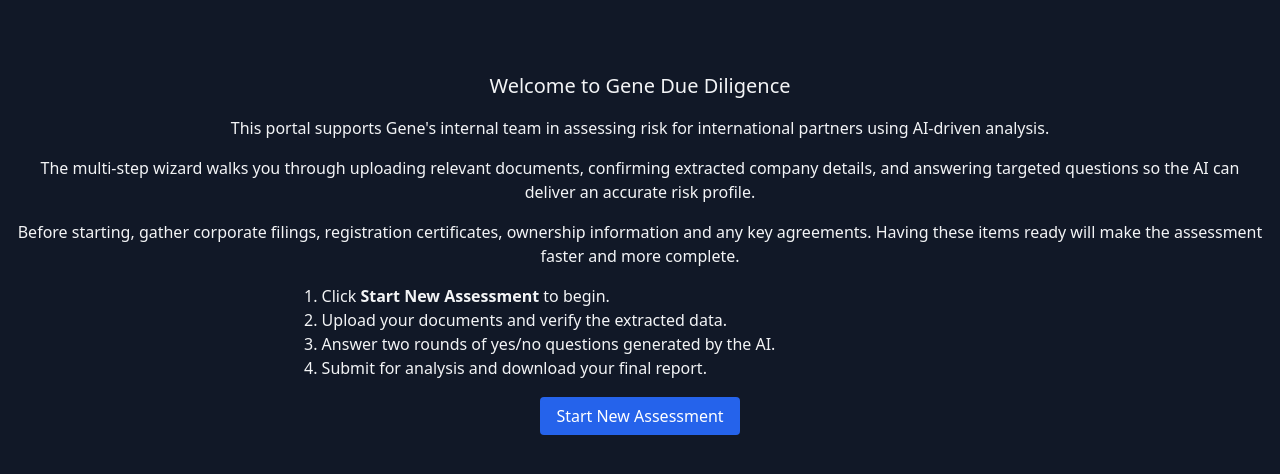
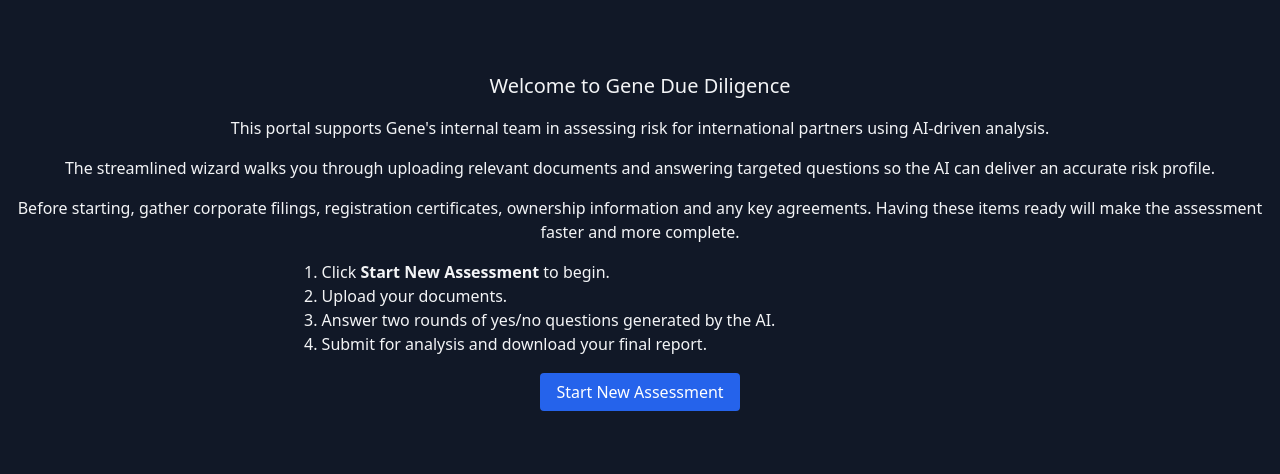
Before and after one commit to sherafyk/GB1, a FastAPI app: page / in a window 1280 px wide. Shown: the part 64-538 px from the top of the page. Run offline with FastAPI, Linux system fonts and the light colour scheme; some libraries are stand-ins or nearby versions.

Commit message:
Simplify workflow to start with document upload

```diff
--- a/app/main.py
+++ b/app/main.py
@@ -209,7 +209,9 @@
     structured = await extract_structured_data(combined)
     form["company"] = structured.get("company", {})
     form["context"] = structured.get("context", {})
-    return RedirectResponse(url="/wizard/review", status_code=303)
+    questions = await generate_questions(form)
+    request.session["questions_round1"] = questions
+    return RedirectResponse(url="/wizard/questions1", status_code=303)
 
 
 @app.get("/wizard/review", response_class=HTMLResponse)
@@ -274,7 +276,7 @@
         {
             "request": request,
             "questions": questions,
-            "step": "Step 3 of 5: Answer 10 Key Questions",
+            "step": "Step 2 of 4: Answer 10 Key Questions",
             "post_url": "/wizard/questions1",
         },
     )
@@ -297,7 +299,7 @@
                 {
                     "request": request,
                     "questions": questions,
-                    "step": "Step 3 of 5: Answer 10 Key Questions",
+                    "step": "Step 2 of 4: Answer 10 Key Questions",
                     "post_url": "/wizard/questions1",
                     "error": "Please answer all questions",
                 },
@@ -324,7 +326,7 @@
         {
             "request": request,
             "questions": questions,
-            "step": "Step 4 of 5: Answer Follow-Up Questions",
+            "step": "Step 3 of 4: Answer Follow-Up Questions",
             "post_url": "/wizard/questions2",
         },
     )
@@ -347,7 +349,7 @@
                 {
                     "request": request,
                     "questions": questions,
-                    "step": "Step 4 of 5: Answer Follow-Up Questions",
+                    "step": "Step 3 of 4: Answer Follow-Up Questions",
                     "post_url": "/wizard/questions2",
                     "error": "Please answer all questions",
                 },
--- a/templates/confirm.html
+++ b/templates/confirm.html
@@ -1,7 +1,7 @@
 {% extends "base.html" %}
 {% block title %}Confirmation{% endblock %}
 {% block content %}
-<h2 class="text-lg mb-4">Step 5 of 5: Ready to run analysis?</h2>
+<h2 class="text-lg mb-4">Step 4 of 4: Ready to run analysis?</h2>
 <p>Click below to generate the AI risk report.</p>
 <form method="post" class="mt-4">
   <button type="submit" class="px-4 py-2 bg-blue-600 hover:bg-blue-700 rounded">Run Analysis</button>
--- a/templates/index.html
+++ b/templates/index.html
@@ -4,11 +4,11 @@
 <div class="text-center mt-10">
     <h2 class="text-xl mb-4">Welcome to Gene Due Diligence</h2>
     <p class="mb-4">This portal supports Gene's internal team in assessing risk for international partners using AI-driven analysis.</p>
-    <p class="mb-4">The multi-step wizard walks you through uploading relevant documents, confirming extracted company details, and answering targeted questions so the AI can deliver an accurate risk profile.</p>
+    <p class="mb-4">The streamlined wizard walks you through uploading relevant documents and answering targeted questions so the AI can deliver an accurate risk profile.</p>
     <p class="mb-4">Before starting, gather corporate filings, registration certificates, ownership information and any key agreements. Having these items ready will make the assessment faster and more complete.</p>
     <ol class="list-decimal list-inside text-left max-w-2xl mx-auto mb-6">
         <li>Click <strong>Start New Assessment</strong> to begin.</li>
-        <li>Upload your documents and verify the extracted data.</li>
+        <li>Upload your documents.</li>
         <li>Answer two rounds of yes/no questions generated by the AI.</li>
         <li>Submit for analysis and download your final report.</li>
     </ol>
```
Also changed, not shown: README.md.
